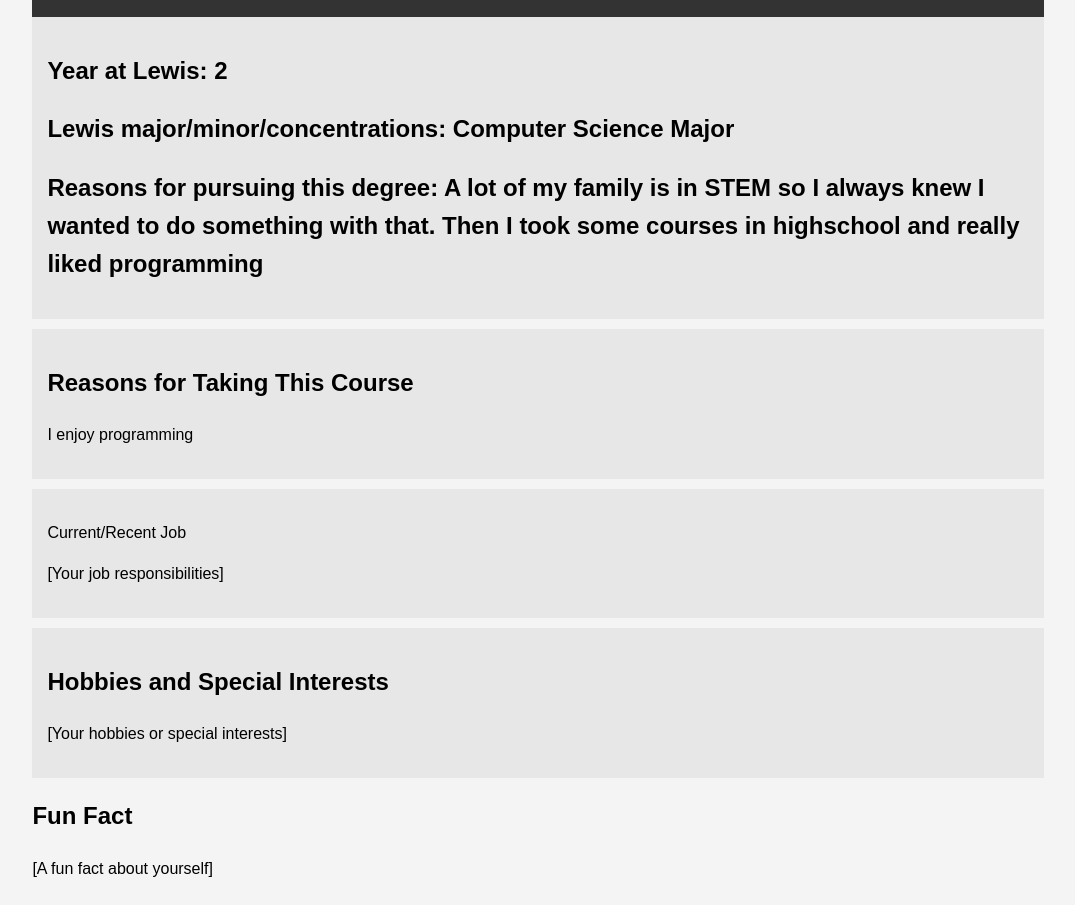
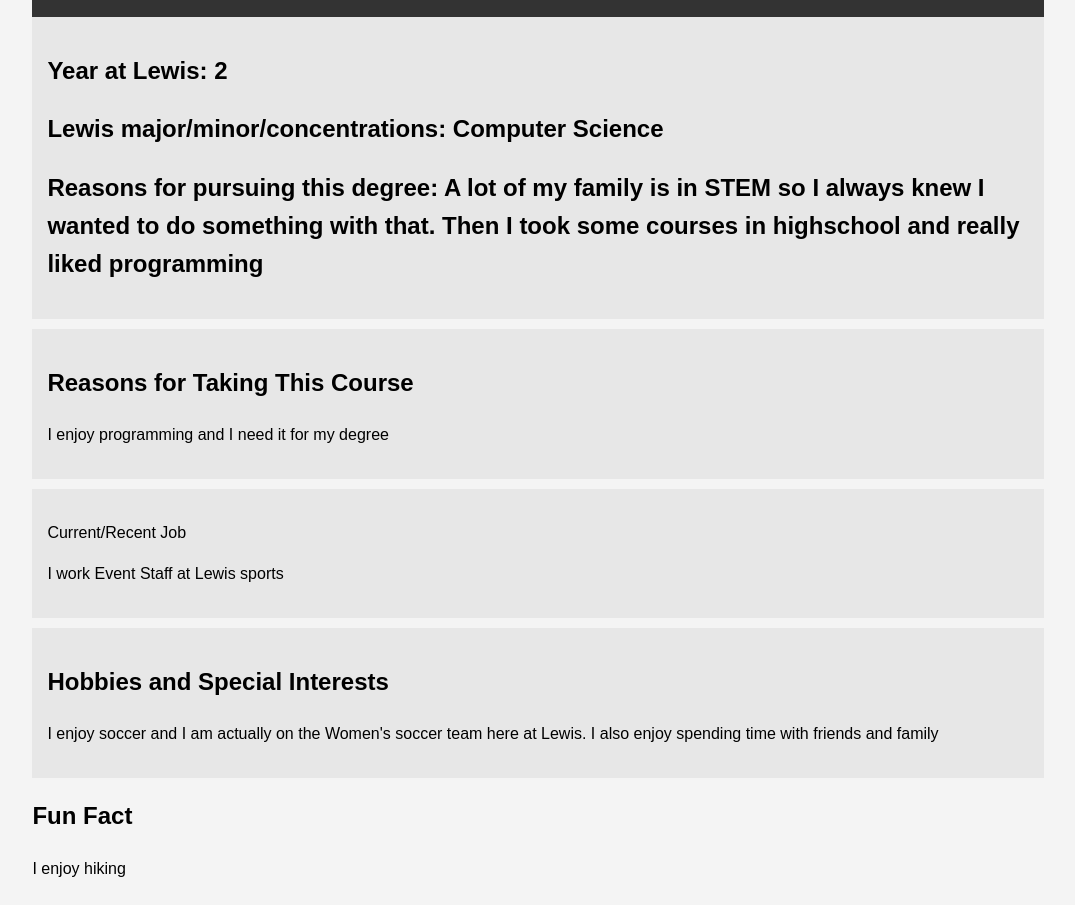
Before and after one commit to mkrupp18/introductions, a plain HTML site: page index.html in a window 1280 px wide. Shown: the part 82-987 px from the top of the page, without its empty margins (102-1177 px from the left). Drawn offline with Linux system fonts and the light colour scheme.

Commit message:
Update website

```diff
--- a/index.html
+++ b/index.html
@@ -37,29 +37,30 @@
 
         <section class="lewis">
 			<h2>Year at Lewis: 2</h2>
-			<h2>Lewis major/minor/concentrations: Computer Science Major</h2>
+			<h2>Lewis major/minor/concentrations: Computer Science </h2>
 			<h2>Reasons for pursuing this degree: A lot of my family is in STEM so I always knew I wanted to do something
 			with that. Then I took some courses in highschool and really liked programming</h2>
         </section>
 
 		<section class="course">
             <h2>Reasons for Taking This Course</h2>
-            <p>I enjoy programming</p>
+            <p>I enjoy programming and I need it for my degree</p>
         </section>
 
 		<section class="job">
             <p>Current/Recent Job</p>
-			<p>[Your job responsibilities]</p>
+			<p>I work Event Staff at Lewis sports</p>
         </section>
 
         <section class="hobbies">
             <h2>Hobbies and Special Interests</h2>
-            <p>[Your hobbies or special interests]</p>
+            <p>I enjoy soccer and I am actually on the Women's soccer team here at Lewis. I also enjoy spending time with
+	    friends and family</p>
         </section>
 
         <section class="fun-fact">
             <h2>Fun Fact</h2>
-            <p>[A fun fact about yourself]</p>
+            <p>I enjoy hiking</p>
         </section>
     </div>
 </body>
```
